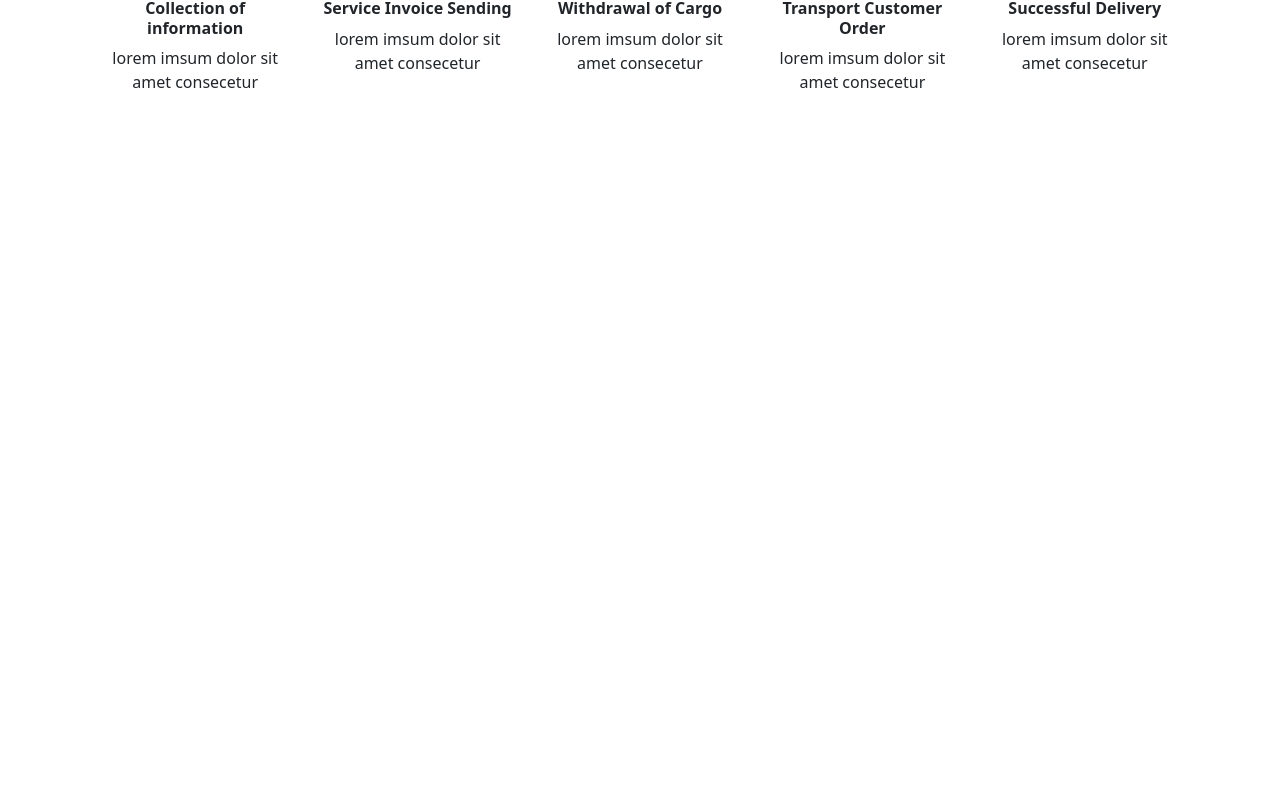
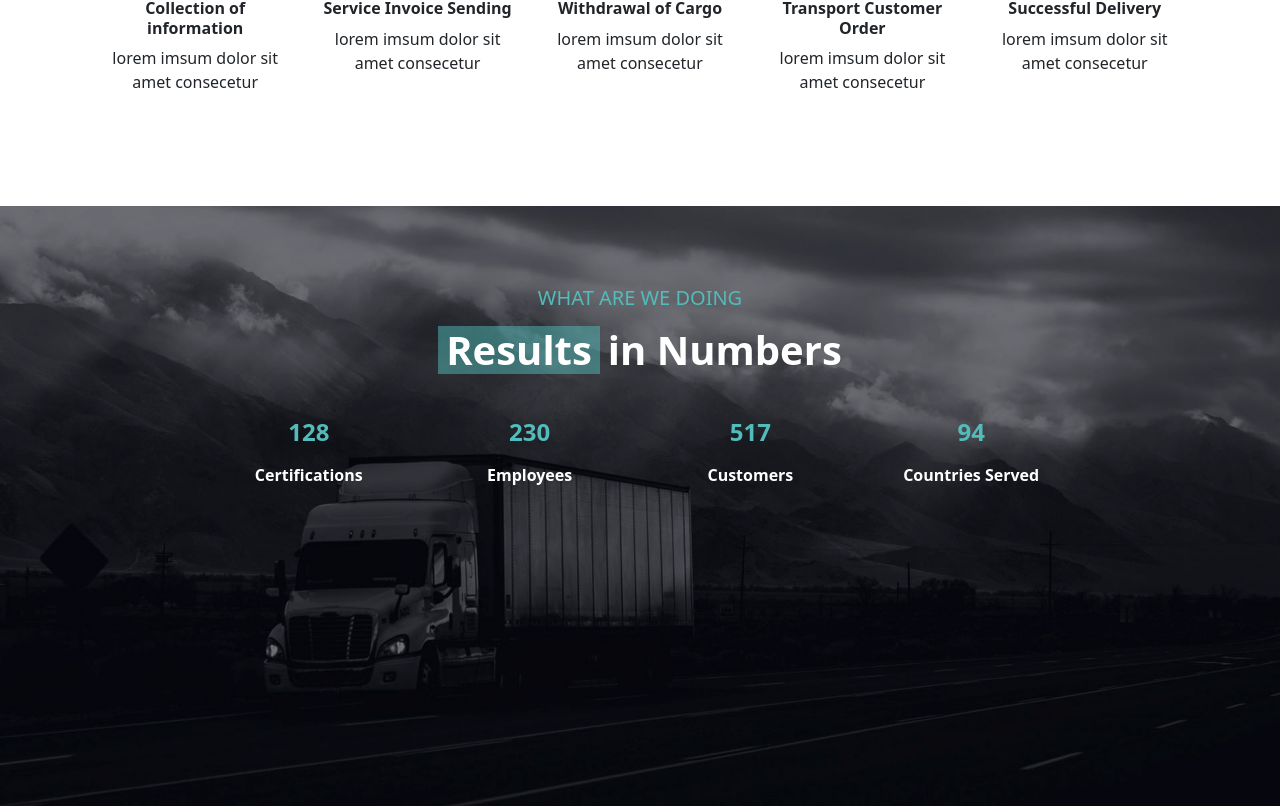
Before and after one commit to grossiValentina/proj-html-vuejs, a Vue app: page / in a window 1280 px wide. Shown: the part 2339-3145 px from the top of the page. Before the commit the page ends 2545 px from the top, so only its background shows below. Built offline with nearby package versions, Linux system fonts and the light colour scheme.

Commit message:
add: sezione risultati del main

```diff
--- a/src/App.vue
+++ b/src/App.vue
@@ -4,8 +4,8 @@ import AppButton from "./components/AppButton.vue";
 import SectionExellence from "./components/SectionExellence.vue";
 import SectionServices from "./components/SectionServices.vue";
 import SectionLogistical from "./components/SectionLogistical.vue";
+import SectionResults from "./components/SectionResults.vue";
 import AppFooter from "./components/AppFooter.vue";
-import { store } from "./store.js";
 
 
 export default {
@@ -22,6 +22,7 @@ export default {
     SectionExellence,
     SectionServices,
     SectionLogistical,
+    SectionResults,
     AppFooter,
 },
 }
@@ -34,6 +35,7 @@ export default {
 <SectionExellence/>
 <SectionServices />
 <SectionLogistical />
+<SectionResults />
 <AppFooter />
 
 
--- a/src/components/SectionLogistical.vue
+++ b/src/components/SectionLogistical.vue
@@ -1,5 +1,5 @@
 <script>
-import { store } from "../store";
+
 export default {
     data() {
         return {
--- /dev/null
+++ b/src/components/SectionResults.vue
@@ -0,0 +1,108 @@
+<script>
+
+export default {
+    data() {
+        return {
+            card: [
+                {
+                    number: "128",
+                    title: "Certifications",
+                },
+                {
+                    number: "230",
+                    title: "Employees",
+                },
+                {
+                    number: "517",
+                    title: "Customers",
+                },
+                {
+                    number: "94",
+                    title: "Countries Served",
+                },
+
+            ]
+
+        }
+    },
+
+
+}
+</script>
+
+
+<template>
+    <section class="wrapper">
+
+        <!--  container risultati  -->
+        <div class="my-container">
+            <div class="text-center">
+                <h5 class="mb-3">WHAT ARE WE DOING</h5>
+                <div class="d-flex title">
+                    <h2 class="title-bg ps-2 pe-2 mb-3">Results</h2>
+                    <h2 class="ps-2">in Numbers</h2>
+                </div>
+            </div>
+        </div>
+
+
+        <div class="container-numbers mt-4">
+            <div class="row row-cols-5 justify-content-evenly">
+
+                <!--  card punti focali procedura logistica  -->
+                <div v-for="item in card" class="col text-center">
+                    <div class="number fw-bold mb-3">{{ item.number }}</div>
+                    <h6 class="fw-bold">{{ item.title }}</h6>
+                </div>
+
+            </div>
+
+        </div>
+    </section>
+</template>
+
+
+<style scoped lang="scss">
+@use "./style/partials/variables" as *;
+@use "./style/general.scss";
+
+.wrapper {
+    padding-top: 5rem;
+    width: 100%;
+    background-image: url("../assets/img/bg-10.jpg");
+    background-size: cover;
+    background-position: center;
+    background-repeat: no-repeat;
+    height: 75vh;
+}
+
+.my-container {
+    width: 60%;
+    margin: 0 auto;
+}
+
+.container-numbers {
+    width: 70%;
+    margin: 0 auto;
+    margin-bottom: 6rem;
+}
+
+.number {
+    color: $FountainBlue;
+    font-size: 1.5rem;
+
+}
+
+.title {
+    justify-content: center;
+    color: $White;
+}
+h6{
+    color: $White;
+}
+
+.title-bg {
+    background-color: rgba($FountainBlue, 0.5);
+    color: $White;
+}
+</style>
```
